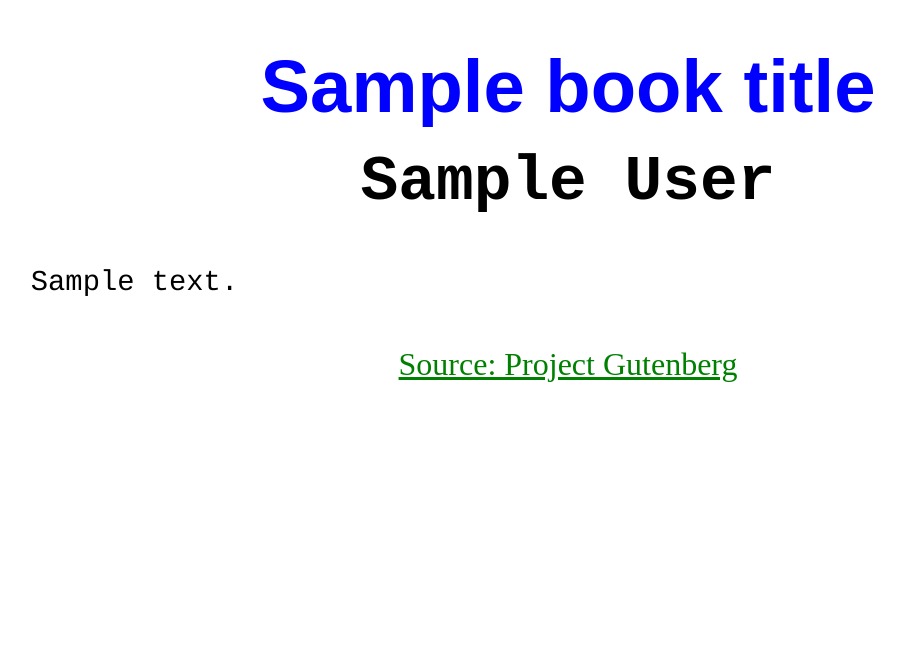
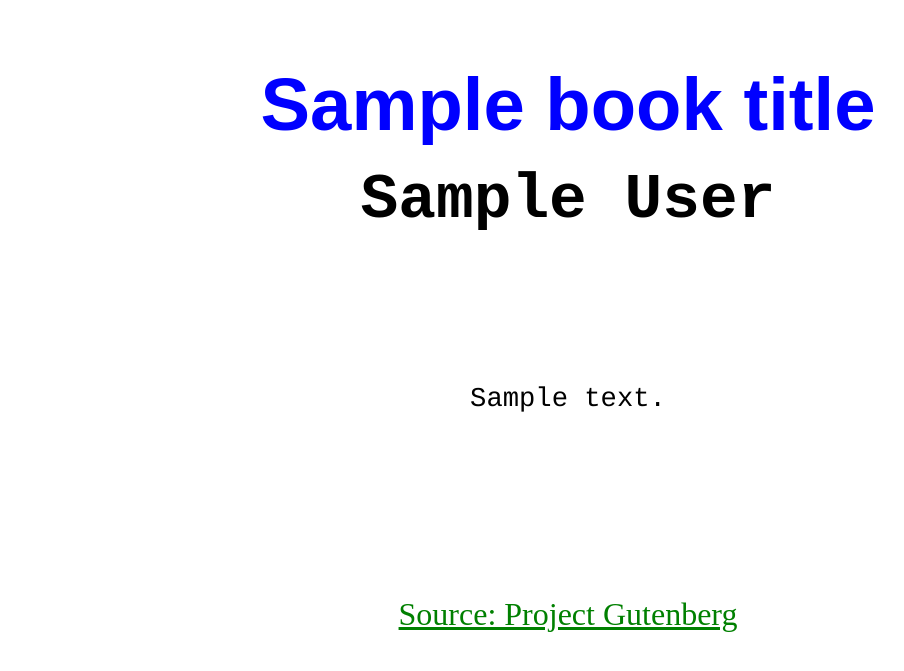
Before and after one commit to stackz-bueller/Random-Book-Excerpts, a Flask app: template template/excerpt-v2.html in a window 1280 px wide. Shown: the top 671 px of the page, without its empty margins (72-976 px from the left). Run offline with Flask 2, Linux system fonts and the light colour scheme; the template is opened without the code that fills it: most values are stand-ins (such as "Sample title", 1, 10 or a date in 2020).

Commit message:
Updated Index, Fix Excerpt Margins

```diff
--- a/template/excerpt-v2.html
+++ b/template/excerpt-v2.html
@@ -27,29 +27,28 @@
 
 		.text_style {
 			font-family: courier;
-			font-size: 180%;
-			text-align: justify;
-			max-width: 85%;
-			margin: 0 auto;
-			overflow: visible;
+			font-size: 170%;
+			text-align: center;
+			max-width: 80%;
+			margin: auto;
 			line-height: 2.0;
+			white-space: pre;
+			word-wrap: normal;
 		}
 	</style>
 	<title>Random Excerpts</title>
 </head>
-<br>
-  <br>
+<br><br><br>
+
 <body>
   <h1 class='title_style'>{{book_title}}</h1>
   <br>
   <h2 class='author_style'>{{book_author}}</h2>
 
-    <div>
-      <br><br>
-      <article>
-        <p class='text_style'>{{book_text}}</p>
-      </article><br>
+  <div class='text_style'>
+    <p>{{book_text}}</p>
   </div>
+  <br>
 
   <footer>
     <p style='text-align:center'>
--- a/template/index.html
+++ b/template/index.html
@@ -4,7 +4,9 @@
         <title>Random Excerpts</title>
     </head>
     <body>
-      <h1>Random Book Excerpts</h1>
-      <p>A prototype API for Random Excerpts.</p>
+      <h1  style='text-align: center'>Random Book Excerpts</h1>
+      <h4 style='text-align:center'>A Production API for Random Excerpts, using Python and Repl</h4>
+      <li>Text is sourced from <a href='www.gutenberg.org' style='margin: auto; text-align: center'>Project Gutenberg</a></li>
+
     </body>
 </html>
```
Lines whose indentation alone changed are shown as unchanged.
